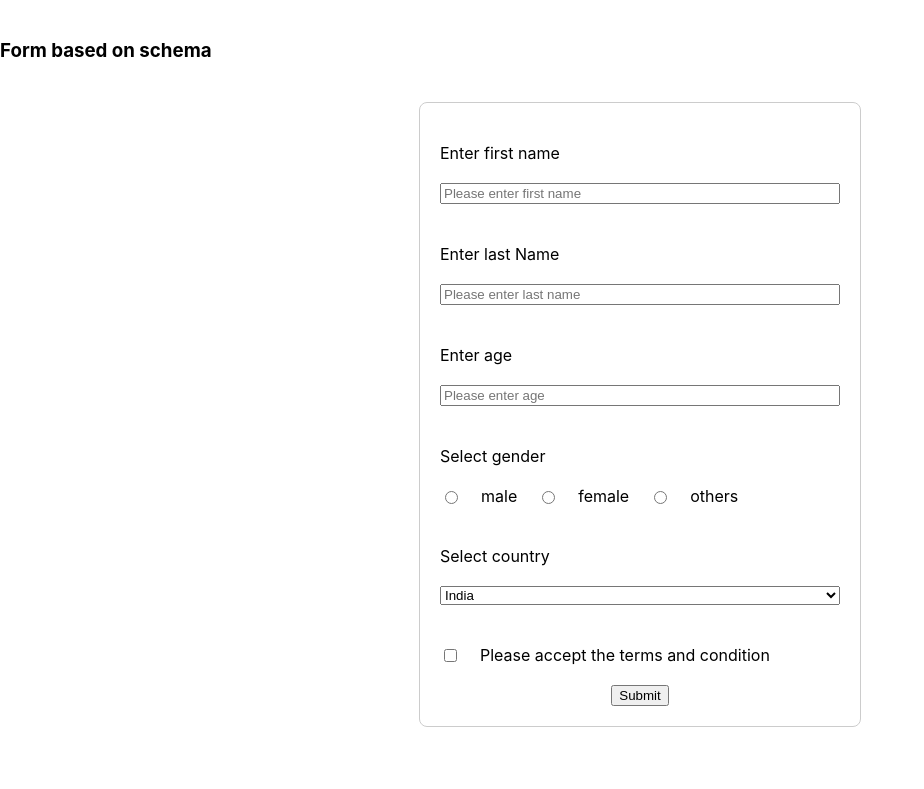
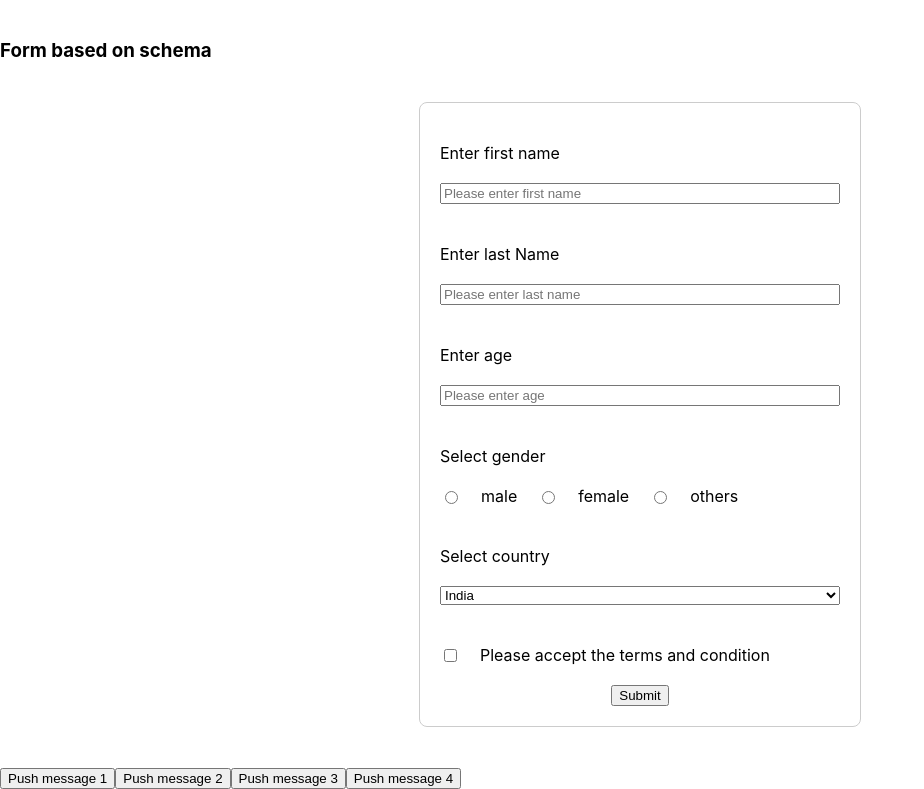
Before and after one commit to piyushkumar1996/designSystem, a React (Create React App) app: page / in a window 1280 px wide. Shown: the part 2083-2872 px from the top of the page, without its empty margins (0-924 px from the left). Before the commit the page ends 2850 px from the top, so only its background shows below. Built offline with nearby package versions, Linux system fonts and the light colour scheme.

Commit message:
toast component

```diff
--- a/src/App.js
+++ b/src/App.js
@@ -1,3 +1,4 @@
+import React from 'react';
 import Carousel from "./components/Carousel";
 import OtpContainer from "./components/Otp";
 import VirtualizedList from "./components/VirtualizedList";
@@ -8,6 +9,7 @@ import SearchBar from "./components/SearchBar";
 import ModalConsumer from "./components/NestedModal/ModalConsumer";
 import { ModalContainer } from "./components/NestedModal";
 import FormComponent from "./components/DynamicForm/FormComponent";
+import Toast from "./components/Toast";
 
 function App() {
   return (
@@ -31,6 +33,7 @@ function App() {
       </ModalContainer>
       <SearchBar />
       <FormComponent />
+      <Toast />
     </div>
   );
 }
--- /dev/null
+++ b/src/components/Toast/ToastElement.js
@@ -0,0 +1,26 @@
+import React, { useEffect, useRef, useState } from "react";
+import "./toast.css";
+
+const ToastElement = ({ message = "" }) => {
+  const [toastVisible, setToastVisible] = useState(false);
+  const timerRef = useRef(null);
+
+  useEffect(() => {
+    setToastVisible(true);
+
+    timerRef.current = setTimeout(() => {
+      setToastVisible(false);
+    }, 3000);
+
+    return () => clearTimeout(timerRef.current);
+  }, []);
+
+  return (
+    <div className={`toast_container ${toastVisible ? "showToast" : ""}`}>
+      <button onClick={() => setToastVisible(false)}>X</button>
+      <p>{message}</p>
+    </div>
+  );
+};
+
+export default ToastElement;
--- /dev/null
+++ b/src/components/Toast/ToastWrapper.js
@@ -0,0 +1,61 @@
+import React, { useState, useEffect } from "react";
+import "./toast.css";
+
+const MAX_TOAST = 3;
+const TOAST_TIMER = 5000;
+
+const ToastWrapper = (props) => {
+  const [toastMessages, setToastMessages] = useState([]);
+  const [messageQueue, setMessageQueue] = useState([]);
+
+  const addToastMessage = (message) => {
+    const newMessage = { id: Math.random(), message };
+    if (toastMessages.length < MAX_TOAST) {
+      setToastMessages((prev) => [...prev, newMessage]);
+      setTimeout(() => {
+        handleDelete(newMessage.id);
+      }, TOAST_TIMER);
+    } else {
+      setMessageQueue((prev) => [...prev, newMessage]);
+    }
+  };
+
+  const scheduleRemoval = (id) => {
+    setTimeout(() => handleDelete(id), TOAST_TIMER);
+  };
+
+  const handleDelete = (id) => {
+    setToastMessages((prev) => prev.filter((item) => item.id !== id));
+  };
+
+  // whenever one is removed and space opens up, pull from queue
+  useEffect(() => {
+    if (toastMessages.length < MAX_TOAST && messageQueue.length) {
+      const [next, ...rest] = messageQueue;
+      setMessageQueue(rest);
+      setToastMessages((prev) => [...prev, next]);
+      scheduleRemoval(next.id);
+    }
+  }, [toastMessages, messageQueue]);
+
+  return (
+    <div>
+      <button onClick={() => addToastMessage("toast 1")}>Push message 1</button>
+      <button onClick={() => addToastMessage("toast 2")}>Push message 2</button>
+      <button onClick={() => addToastMessage("toast 3")}>Push message 3</button>
+      <button onClick={() => addToastMessage("toast 4")}>Push message 4</button>
+      {toastMessages.map(({ message, id }, i) => (
+        <div
+          key={id}
+          className={`toast_container showToast`}
+          style={{ bottom: `${i * 100}px` }}
+        >
+          <button onClick={() => handleDelete(id)}>X</button>
+          <p>{message}</p>
+        </div>
+      ))}
+    </div>
+  );
+};
+
+export default ToastWrapper;
--- /dev/null
+++ b/src/components/Toast/index.js
@@ -0,0 +1,14 @@
+import React from "react";
+import ToastElement from "./ToastElement";
+import ToastWrapper from "./ToastWrapper";
+
+const Toast = () => {
+  return (
+    <div>
+      <ToastElement message={"Successs !!"} />
+      <ToastWrapper />
+    </div>
+  );
+};
+
+export default Toast;
--- /dev/null
+++ b/src/components/Toast/toast.css
@@ -0,0 +1,18 @@
+.toast_container {
+    min-width: 200px;
+    padding: 10px;
+    text-wrap: wrap;
+    border: 1px solid #ccc;
+    border-radius: 20px;
+    opacity: 0;
+    position: fixed;
+    bottom: 0px;
+    left: 50%;
+    transform: translateX(-50%);
+    transition: all 2s ease-in-out;
+}
+
+.showToast {
+    transform: translate(-50%, -40px);
+    opacity: 1;
+}
```
